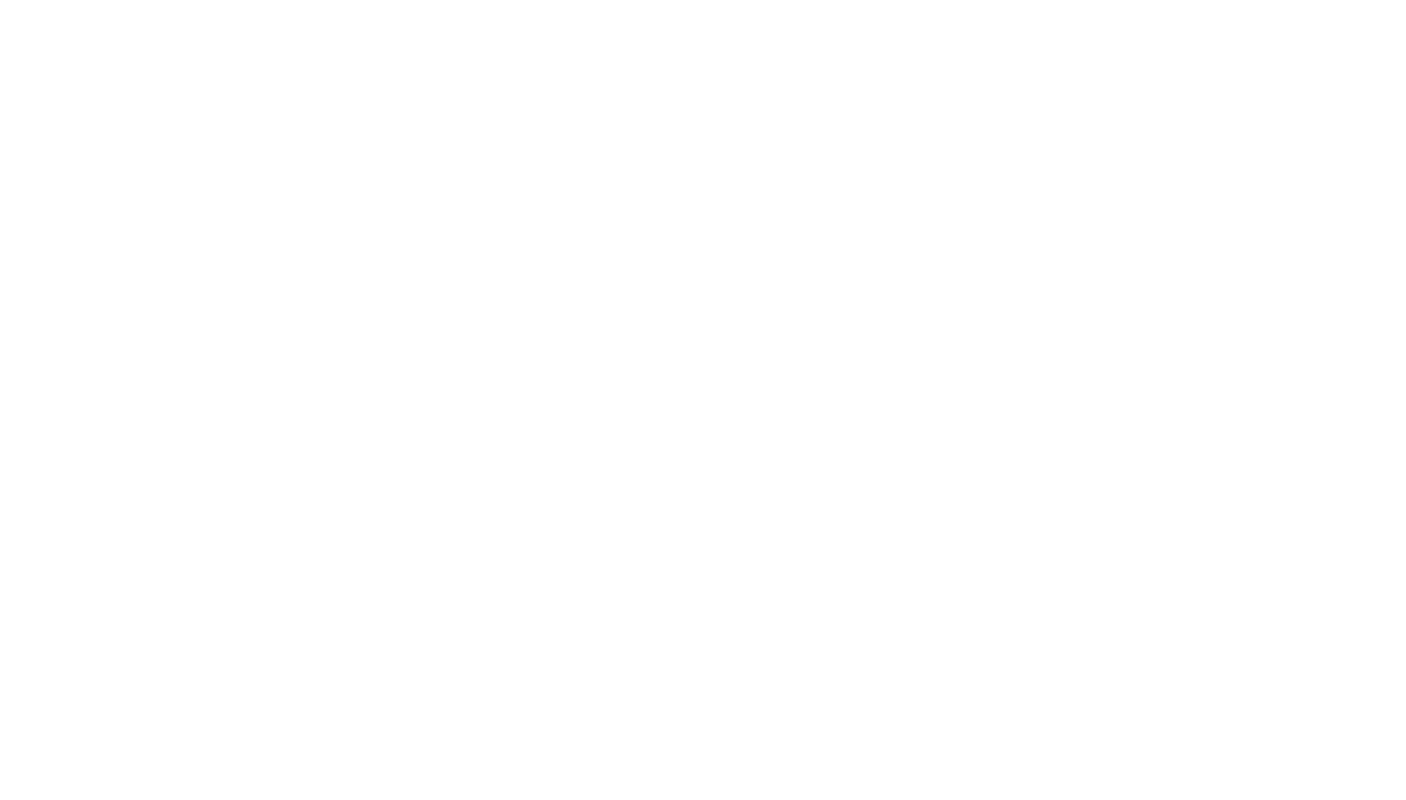
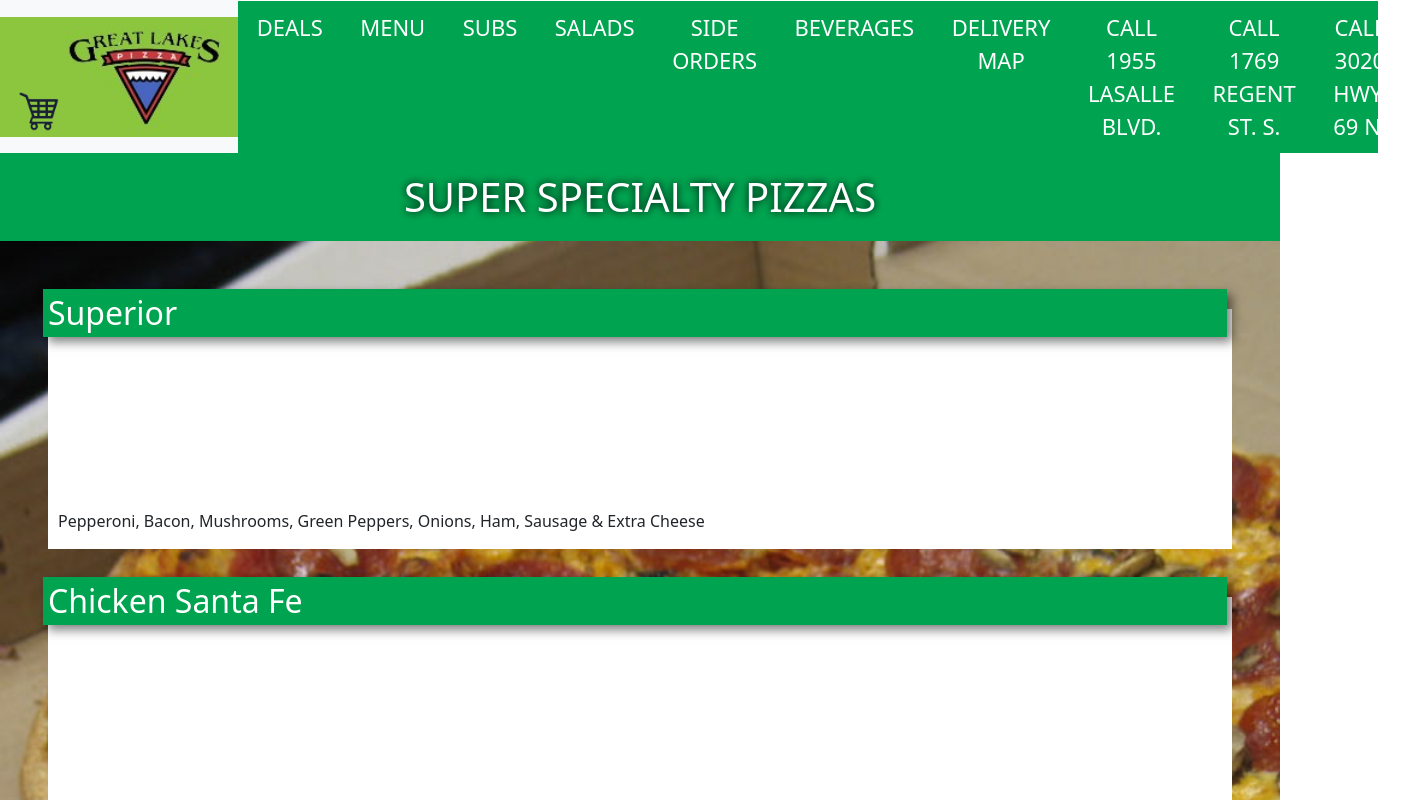
Before and after one commit to RadriaansNES/app, a React (Create React App) app: page /SuperSpecialties in a window 1280 px wide. Before the commit this address had no page. Shown: the top 800 px of the page, 1406 px wide, since content can reach past the window. Built offline with nearby package versions, Linux system fonts and the light colour scheme.

Commit message:
New pages, cleanup.

```diff
--- a/src/App.css
+++ b/src/App.css
@@ -36,6 +36,7 @@ a {
 
 /* navbar */
 
+
 #headerLogo {
   padding-top: 10px;
   height: 120px;
@@ -50,6 +51,8 @@ nav {
   justify-content: space-between !important;
   align-items: end !important;
   background-color: #8cc63f;
+  margin-left: 0;
+  margin-right: 0;
 }
 
 .navbar-brand {
@@ -367,6 +370,10 @@ h2 {
   text-align: right;
 }
 
+#SS {
+  height: auto;
+}
+
 /* Specific styles for each grid cell */
 .checkout-item .cell-a {
   grid-column: 1 / span 2; /* A */
--- a/src/App.js
+++ b/src/App.js
@@ -14,6 +14,8 @@ import { Provider } from 'react-redux';
 import rootReducer from './redux/reducers';
 import ShoppingCart from './components/Cart/ShoppingCart';
 import ComboCustomization from './components/Pages/BYOPizza/Combos';
+import Specialties from './components/Pages/Menu/Specialties';
+import SuperSpecialties from './components/Pages/Menu/SuperSpecialties';
 
 const store = createStore(rootReducer);
 
@@ -27,6 +29,8 @@ function App() {
           <Route path="/Menu" element={<Menu />} />
           <Route path="/BYOPizza" element={<BYOPizza />} />
           <Route path="/ClassicPizzas" element={<Classics />} />
+          <Route path="/Specialties" element={<Specialties />} />
+          <Route path="/SuperSpecialties" element={<SuperSpecialties />} />
           <Route path="/SideOrders" element={<SideOrders />} />
           <Route path="/Beverages" element={<Beverages />} />
           <Route path="/DeliveryMap" element={<DeliveryMap />} />
--- a/src/components/Cart/ShoppingCart.jsx
+++ b/src/components/Cart/ShoppingCart.jsx
@@ -71,7 +71,7 @@ function CartItem({ item, removeFromCart }) {
         <button onClick={() => removeFromCart(item.id)}>Remove</button>
       </div>
       <div className="cell-e r">
-        <p><strong>${item.price.toFixed(2) * item.quantity}</strong></p>
+        <p><strong>${item.price * item.quantity}</strong></p>
       </div>
       <div className="cell-n">
         <p>{}</p>
--- a/src/components/Pages/Menu/Menu.jsx
+++ b/src/components/Pages/Menu/Menu.jsx
@@ -14,10 +14,10 @@ function Menu() {
             <h3>Build Your Own Pizza</h3>
           </div>
           <div className='BYOP-Sizes'>
-            <a href='/BYOPizza?s=1'>Small (11")</a>
-            <a href='/BYOPizza?s=2'>Medium (13")</a>
-            <a href='/BYOPizza?s=3'>Large (15")</a>
-            <a href='/BYOPizza?s=4'>Extra Large (18")</a>
+            <a href='/BYOPizza'>Small (11")</a>
+            <a href='/BYOPizza'>Medium (13")</a>
+            <a href='/BYOPizza'>Large (15")</a>
+            <a href='/BYOPizza'>Extra Large (18")</a>
           </div>
         </div>
         <div className='Types'>
@@ -28,32 +28,40 @@ function Menu() {
             </a>
           </div>
           <div>
+            <a href='/Specialties'>
               <h2>Specialties</h2>
               <p>Spec. img. </p>
+            </a>
           </div>
           <div>
+            <a href='/SuperSpecialties'>
               <h2>Super Specialties</h2>
               <p>Super spec. img. </p>
+            </a>
           </div>
           <div>
+            <a href='/Subs'>
               <h2>Subs</h2>
               <p>Subs img. </p>
-
+            </a>
           </div>
           <div>
+            <a href='/Salads'>
               <h2>Salads</h2>
               <p>Salad img. </p>
-
+            </a>
           </div>
           <div>
+            <a href='/Sides'>
               <h2>Sides</h2>
               <p>Sides img. </p>
-
+            </a>
           </div>
           <div>
+            <a href='/Beverages'>
               <h2>Beverages</h2>
               <p>Bev img. </p>
-
+            </a>
           </div>
         </div>
       </div>
--- a/src/components/Pages/Menu/Specialties.jsx
+++ b/src/components/Pages/Menu/Specialties.jsx
@@ -0,0 +1,131 @@
+import React, { useState } from 'react';
+import { connect } from 'react-redux';
+import Layout from '../../LayoutComp/Layout';
+import { addToCart } from '../../../redux/actions';
+import { addItemToCart } from '../../Cart/cartUtils';
+
+function Specialties({ addToCart }) {
+    const [alertMessage, setAlertMessage] = useState('');
+    const [showModal, setShowModal] = useState(false);
+    const [selectedPizza, setSelectedPizza] = useState(null);
+    const [selectedSize, setSelectedSize] = useState('small');
+
+    const basePrice = {
+        small: 16.75,
+        medium: 20.00,
+        large: 25.00,
+        'extra-large': 31.50,
+    };
+
+    const calculatePrice = (name, size) => {
+
+        return basePrice[size];
+    };
+
+    const handleAddToCart = (item, size) => {
+        const pizzaNameWithSize = `${size.charAt(0).toUpperCase() + size.slice(1)} ${item.name}`;
+        const price = calculatePrice(pizzaNameWithSize, size);
+        addItemToCart(addToCart, setAlertMessage, { ...item, name: pizzaNameWithSize, price });
+        closeModal();
+    };
+
+    const pizzaOptions = [
+        {
+            id: 0,
+            name: 'BBQ Chicken',
+            cdescrip: 'BBQ Sauce Base, Chicken, Cheddar Cheese, Red Onions & Bacon',
+        },
+        {
+            id: 1,
+            name: 'Greek',
+            cdescrip: 'Black Olives, Red Onions, Tomatoes, Green Peppers & Feta Cheese',
+        },
+        {
+            id: 2,
+            name: 'Great Lakes Classic',
+            cdescrip: 'Extra Cheese on Bottom, Triple Pepperoni on Top!',
+        },
+        {
+            id: 3,
+            name: 'Chicken Parmesan',
+            cdescrip: 'Mozzarella Cheese, Parmesan Cheese, Grilled Chicken, Red Onions & Italian Spices',
+        },
+        {
+            id: 4,
+            name: 'Spicy Italian',
+            cdescrip: 'Asiago Cheese, Pepperoni, Ground Beef, Sausage & Italian Spices',
+        },
+        {
+            id: 5,
+            name: 'Hot Shot',
+            cdescrip: 'Pepperoni, Onions, Hot Peppers, Sausage & Bacon',
+        },
+        {
+            id: 6,
+            name: 'Mexican',
+            cdescrip: 'Mexican Beef, Extra Cheddar, Salsa Sauce, Red Onions & Tomatoes',
+        },
+        {
+            id: 7,
+            name: 'Chicken Bruschetta',
+            cdescrip: 'Garlic Butter Base, Mozzarella, Grilled Chicken Strips, Tomatoes, Red Onion, Parm & Italian Spices to Finish',
+        },
+    ];
+
+    const openModal = (pizza) => {
+        setSelectedPizza(pizza);
+        setShowModal(true);
+        setSelectedSize('small');
+    };
+
+    const closeModal = () => {
+        setShowModal(false);
+        setSelectedPizza(null);
+    };
+
+    return (
+        <Layout alertMessage={alertMessage} setAlertMessage={setAlertMessage}>
+            <div className='menu'>
+                <div className='header' id='ClassicsZa'>
+                    <h1>SPECIALTY PIZZAS</h1>
+                </div>
+                <div className='PizzaTypes'>
+                    {pizzaOptions.map((pizza) => (
+                        <div key={pizza.id} onClick={() => openModal(pizza)}>
+                            <h2>{pizza.name}</h2>
+                            <p>{pizza.cdescrip}</p>
+                        </div>
+                    ))}
+                </div>
+            </div>
+
+            {showModal && selectedPizza && (
+                <div className='modal'>
+                    <h2>{selectedPizza.name}</h2>
+                    <p>{selectedPizza.cdescrip}</p>
+                    <form className='size-form'>
+                        {Object.keys(basePrice).map((size) => (
+                            <div className='size-option' key={size}>
+                                <label>
+                                    <p>{size.charAt(0).toUpperCase() + size.slice(1)}</p>
+                                    <input
+                                        type="radio"
+                                        name="pizzaSize"
+                                        value={size}
+                                        checked={selectedSize === size}
+                                        onChange={() => setSelectedSize(size)}
+                                    />
+                                </label>
+                            </div>
+                        ))}
+                    </form>
+                    <p>Price: ${calculatePrice(selectedPizza.name, selectedSize).toFixed(2)}</p>
+                    <button onClick={() => handleAddToCart(selectedPizza, selectedSize)}>Add to Cart</button>
+                    <button onClick={closeModal}>Close</button>
+                </div>
+            )}
+        </Layout>
+    );
+}
+
+export default connect(null, { addToCart })(Specialties);
--- a/src/components/Pages/Menu/SuperSpecialties.jsx
+++ b/src/components/Pages/Menu/SuperSpecialties.jsx
@@ -0,0 +1,106 @@
+import React, { useState } from 'react';
+import { connect } from 'react-redux';
+import Layout from '../../LayoutComp/Layout';
+import { addToCart } from '../../../redux/actions';
+import { addItemToCart } from '../../Cart/cartUtils';
+
+function SuperSpecialties({ addToCart }) {
+    const [alertMessage, setAlertMessage] = useState('');
+    const [showModal, setShowModal] = useState(false);
+    const [selectedPizza, setSelectedPizza] = useState(null);
+    const [selectedSize, setSelectedSize] = useState('small');
+
+    const basePrice = {
+        small: 18.25,
+        medium: 21.75,
+        large: 27.00,
+        'extra-large': 34.00,
+    };
+
+    const calculatePrice = (name, size) => {
+
+        return basePrice[size];
+    };
+
+    const handleAddToCart = (item, size) => {
+        const pizzaNameWithSize = `${size.charAt(0).toUpperCase() + size.slice(1)} ${item.name}`;
+        const price = calculatePrice(pizzaNameWithSize, size);
+        addItemToCart(addToCart, setAlertMessage, { ...item, name: pizzaNameWithSize, price });
+        closeModal();
+    };
+
+    const pizzaOptions = [
+        {
+            id: 0,
+            name: 'Superior',
+            cdescrip: 'Pepperoni, Bacon, Mushrooms, Green Peppers, Onions, Ham, Sausage & Extra Cheese',
+        },
+        {
+            id: 1,
+            name: 'Chicken Santa Fe',
+            cdescrip: 'Salsa Sauce, Mozzarella, Ground Beef, Chicken, Green Peppers, Cheddar Cheese, Tex-Mex Seasoning & Bacon',
+        },
+        {
+            id: 2,
+            name: 'Bacon Double Cheeseburger',
+            cdescrip: 'Double Cheddar, Double Ground Beef & Double Bacon',
+        }
+    ];
+
+    const openModal = (pizza) => {
+        setSelectedPizza(pizza);
+        setShowModal(true);
+        setSelectedSize('small');
+    };
+
+    const closeModal = () => {
+        setShowModal(false);
+        setSelectedPizza(null);
+    };
+
+    return (
+        <Layout alertMessage={alertMessage} setAlertMessage={setAlertMessage}>
+            <div className='menu'>
+                <div className='header' id='ClassicsZa'>
+                    <h1 id='SS'>SUPER SPECIALTY PIZZAS</h1>
+                </div>
+                <div className='PizzaTypes'>
+                    {pizzaOptions.map((pizza) => (
+                        <div key={pizza.id} onClick={() => openModal(pizza)}>
+                            <h2>{pizza.name}</h2>
+                            <p>{pizza.cdescrip}</p>
+                        </div>
+                    ))}
+                </div>
+            </div>
+
+            {showModal && selectedPizza && (
+                <div className='modal'>
+                    <h2>{selectedPizza.name}</h2>
+                    <p>{selectedPizza.cdescrip}</p>
+                    <form className='size-form'>
+                        {Object.keys(basePrice).map((size) => (
+                            <div className='size-option' key={size}>
+                                <label>
+                                    <p>{size.charAt(0).toUpperCase() + size.slice(1)}</p>
+                                    <input
+                                        type="radio"
+                                        name="pizzaSize"
+                                        value={size}
+                                        checked={selectedSize === size}
+                                        onChange={() => setSelectedSize(size)}
+                                    />
+                                </label>
+                            </div>
+                        ))}
+                    </form>
+                    <p>Price: ${calculatePrice(selectedPizza.name, selectedSize).toFixed(2)}</p>
+                    <button onClick={() => handleAddToCart(selectedPizza, selectedSize)}>Add to Cart</button>
+                    <button onClick={closeModal}>Close</button>
+                </div>
+            )}
+        </Layout>
+    );
+}
+
+export default connect(null, { addToCart })(SuperSpecialties);
```
Also changed, not shown: src/components/Pages/Menu/Classics.jsx (+4 -4 lines). Lines whose indentation alone changed are shown as unchanged.
